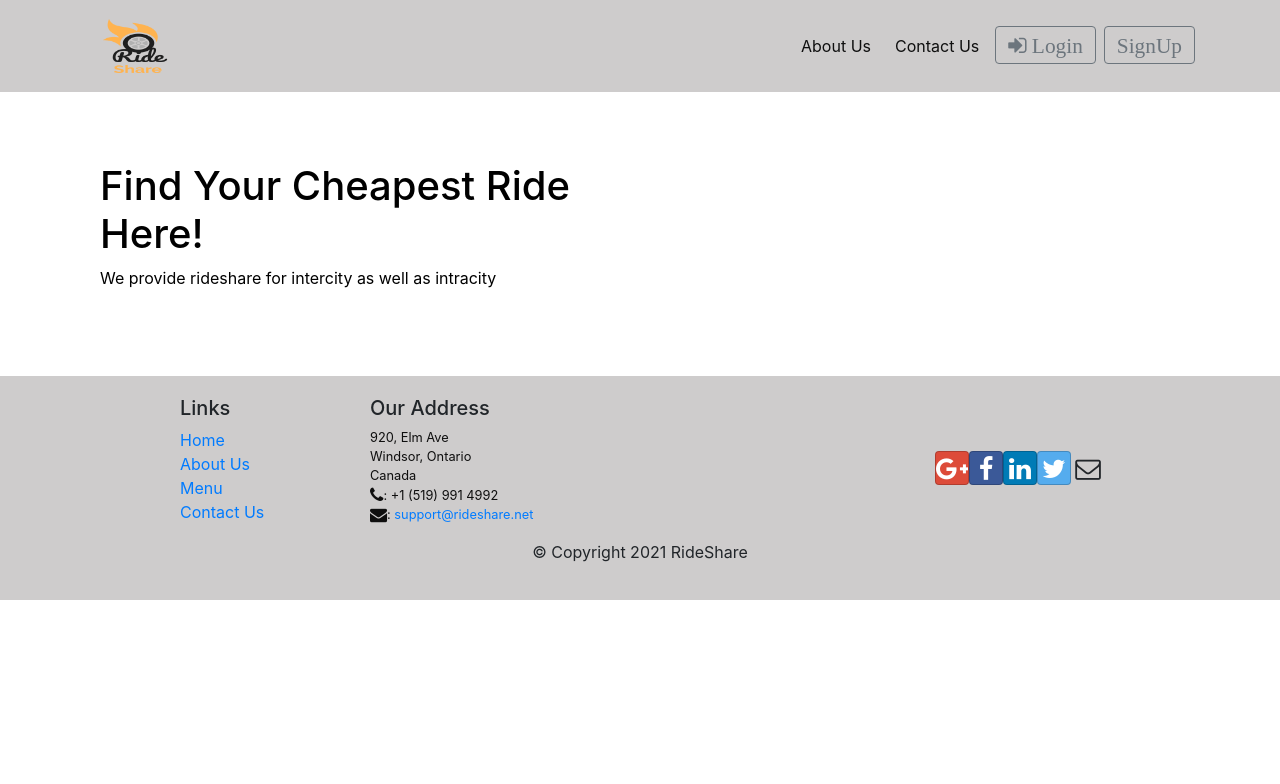
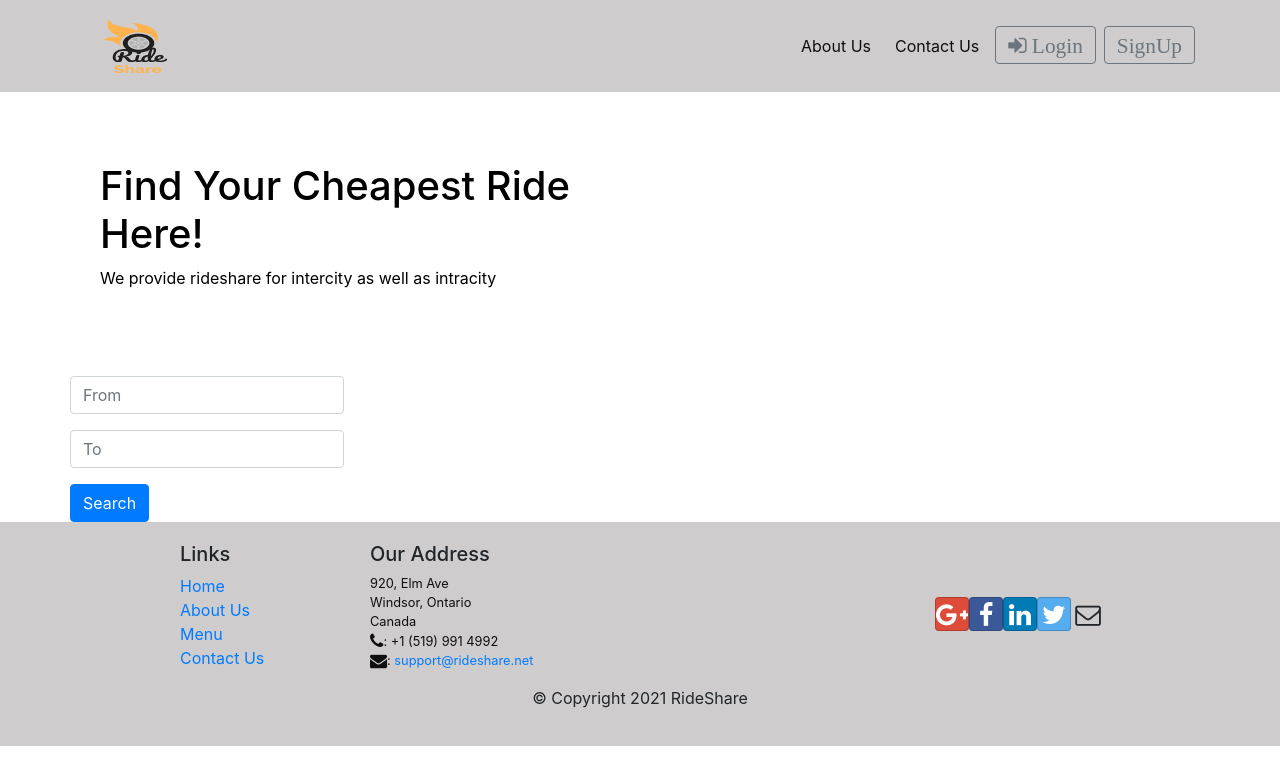
Before and after one commit to yashpatel2911/Rideshare, a React (Create React App) app: page / in a window 1280 px wide. Shown: the top 784 px of the page. Built offline with nearby package versions, Linux system fonts and the light colour scheme; no server answers.

Commit message:
search form added

```diff
--- a/package.json
+++ b/package.json
@@ -19,6 +19,7 @@
     "react-scripts": "4.0.1",
     "reactstrap": "^8.8.1",
     "redux": "^4.0.5",
+    "redux-form": "^8.3.7",
     "redux-logger": "^3.0.6",
     "redux-thunk": "^2.3.0",
     "web-vitals": "^0.2.4"
--- a/src/components/FindRide.js
+++ b/src/components/FindRide.js
@@ -1,13 +1,44 @@
-import React from 'react';
+import React, { Component } from 'react';
+import { Form, FormGroup, Input,Button } from 'reactstrap';
+//import { Link } from 'react-router-dom';
+//import { Control, Form, Errors } from 'react-redux-form';
 
-function FindRide(props) {
-    return (
-        <div className="container">
-            <div className="row row-header">
-                <div className="col-12 col-sm-6">
 
+class FindRide extends Component {
+
+    constructor(props) {
+        super(props);
+
+        this.handleSubmit = this.handleSubmit.bind(this);
+    }
+
+    handleSubmit(event) {
+
+        this.props.postFindRide({src: this.src.value, dst: this.dst.value});
+        event.preventDefault();
+    }
+
+    render() {
+        return(
+            <div className="container">
+                <div className="row">
+                    <Form onSubmit={this.handleSubmit}>
+                        <FormGroup>
+
+                            <Input type="text" id="src" name="src"  placeholder="From"
+                                innerRef={(input) => this.src = input} />
+                        </FormGroup>
+                        <FormGroup>
+
+                            <Input type="text" id="dst" name="dst" placeholder="To"
+                                innerRef={(input) => this.dst = input}  />
+                        </FormGroup>
+                        <Button type="submit" value="submit" color="primary">Search</Button>
+                    </Form>
                 </div>
             </div>
-        </div>
-    )
+        );
+    }
 }
+
+export default FindRide;
--- a/src/components/FooterComponent.js
+++ b/src/components/FooterComponent.js
@@ -28,10 +28,10 @@ function Footer(props) {
                     </div>
                     <div className="col-12 col-sm-4 align-self-center">
                         <div className="text-center">
-                            <a className="btn btn-social-icon btn-google" href=""><i className="fa fa-google-plus"></i></a>
-                            <a className="btn btn-social-icon btn-facebook" href=""><i className="fa fa-facebook"></i></a>
-                            <a className="btn btn-social-icon btn-linkedin" href=""><i className="fa fa-linkedin"></i></a>
-                            <a className="btn btn-social-icon btn-twitter" href=""><i className="fa fa-twitter"></i></a>
+                            <a className="btn btn-social-icon btn-google" href="http://google.com"><i className="fa fa-google-plus"></i></a>
+                            <a className="btn btn-social-icon btn-facebook" href="http://facebook.com"><i className="fa fa-facebook"></i></a>
+                            <a className="btn btn-social-icon btn-linkedin" href="http://linkedin.com"><i className="fa fa-linkedin"></i></a>
+                            <a className="btn btn-social-icon btn-twitter" href="http://twitter.com"><i className="fa fa-twitter"></i></a>
                             <a className="btn btn-social-icon" href="mailto:"><i className="fa fa-envelope-o"></i></a>
                         </div>
                     </div>
--- a/src/components/HeaderComponent.js
+++ b/src/components/HeaderComponent.js
@@ -144,7 +144,7 @@ class Header extends Component {
                         <Form onSubmit={this.handleLogin}>
                             <FormGroup>
                                 <Label htmlFor="email">Email</Label>
-                                <Input type="text" id="email" name="email"
+                                <Input type="text" id="email" name="email"  placeholder="ex:smith@gmail.com"
                                     innerRef={(input) => this.email = input} />
                             </FormGroup>
                             <FormGroup>
@@ -165,7 +165,7 @@ class Header extends Component {
                         <Form onSubmit={this.handleSignup}>
                             <FormGroup>
                                 <Label htmlFor="email">Email</Label>
-                                <Input type="text" id="email" name="email"
+                                <Input type="text" id="email" name="email" placeholder="ex:smith@gmail.com"
                                     innerRef={(input) => this.email = input} />
                             </FormGroup>
                             <FormGroup>
--- a/src/components/MainComponent.js
+++ b/src/components/MainComponent.js
@@ -1,15 +1,17 @@
 import React, { Component } from 'react';
 import Header from './HeaderComponent';
 import Footer from './FooterComponent';
-import { Switch, Route, Redirect, withRouter } from 'react-router-dom';
+import { withRouter } from 'react-router-dom';
 import { connect } from 'react-redux';
-import { loginUser, logoutUser, googleLogin, signupUser } from '../redux/ActionCreators';
-import { actions } from 'react-redux-form';
-import { TransitionGroup, CSSTransition } from 'react-transition-group';
+import { loginUser, logoutUser, googleLogin, signupUser, postFindRide } from '../redux/ActionCreators';
+//import { actions } from 'react-redux-form';
+//import { TransitionGroup, CSSTransition } from 'react-transition-group';
+import FindRide from './FindRide';
 
 const mapStateToProps = state => {
     return {
-        auth: state.auth
+        auth: state.auth,
+        rides: state.rides
     }
 }
 
@@ -18,6 +20,8 @@ const mapDispatchToProps = (dispatch) => ({
   signupUser: (creds) => dispatch(signupUser(creds)),
   logoutUser: () => dispatch(logoutUser()),
   googleLogin: () => dispatch(googleLogin()),
+
+  postFindRide: (data) => dispatch(postFindRide(data))
 });
 
 class Main extends Component {
@@ -40,6 +44,7 @@ class Main extends Component {
           logoutUser={this.props.logoutUser}
           googleLogin={this.props.googleLogin}
           />
+          <FindRide rides={this.props.rides} postFindRide={this.props.postFindRide} />
           <Footer />
 
       </div>
--- a/src/redux/ActionCreators.js
+++ b/src/redux/ActionCreators.js
@@ -1,5 +1,5 @@
 import * as ActionTypes from './ActionTypes';
-import { auth, firestore, fireauth, firebasestore } from '../firebase/firebase';
+import { auth, firestore, fireauth } from '../firebase/firebase';
 
 export const requestLogin = () => {
     return {
@@ -108,3 +108,32 @@ export const googleLogin = () => (dispatch) => {
             dispatch(loginError(error.message));
         });
 }
+
+export const postFindRide = (data) => (dispatch) => {
+
+    return firestore.collection('rides').where('source', '==', data.src).get()
+        .then(snapshot => {
+            let rides = [];
+            snapshot.forEach(doc => {
+                const data = doc.data()
+                const _id = doc.id
+                rides.push({_id, ...data });
+            });
+
+            return rides;
+        })
+        .then(rides => dispatch(fetchRide(rides)))
+        .catch();
+}
+
+/*export const postRide = (rides) => (dispatch) => {
+
+    return firestore.collection('rides').add(rides)
+    .then(response => { console.log('Rides', response); alert('Thank you for your feedback!'); })
+    .catch(error =>  { console.log('Rides', error.message); alert('Your feedback could not be posted\nError: '+error.message); });
+};*/
+
+export const fetchRide = (rides) => ({
+    type: ActionTypes.FETCH_RIDES,
+    rides
+});
--- a/src/redux/ActionTypes.js
+++ b/src/redux/ActionTypes.js
@@ -7,3 +7,4 @@ export const SIGNUP_FAILURE = 'SIGNUP_FAILURE';
 export const LOGOUT_REQUEST = 'LOGOUT_REQUEST';
 export const LOGOUT_SUCCESS = 'LOGOUT_SUCCESS';
 export const LOGOUT_FAILURE = 'LOGOUT_FAILURE';
+export const FETCH_RIDES = 'FETCH_RIDES';
--- a/src/redux/configureStore.js
+++ b/src/redux/configureStore.js
@@ -1,13 +1,15 @@
 import { createStore, combineReducers, applyMiddleware } from 'redux';
-import { createForms } from 'react-redux-form';
+//import { createForms } from 'react-redux-form';
 import { Auth } from './auth';
 import thunk from 'redux-thunk';
 import logger from 'redux-logger';
+import { Rides } from './rides';
 //import { InitialFeedback } from './forms';
 
 export const ConfigureStore = () => {
     const store = createStore(
         combineReducers({
+            rides: Rides,
             auth: Auth
         }),
         applyMiddleware(thunk, logger)
--- /dev/null
+++ b/src/redux/rides.js
@@ -0,0 +1,15 @@
+import * as ActionTypes from './ActionTypes';
+
+export const Rides = (state = {
+        isLoading: true,
+        errMess: null,
+        rides: []
+    }, action) => {
+    switch(action.type) {
+        case ActionTypes.FETCH_RIDES:
+            return {...state, isLoading: false, errMess: null, rides: action.rides};
+
+        default:
+            return state;
+    }
+}
```
Also changed, not shown: 1 other file (tests, documents, lock files or other folders).
